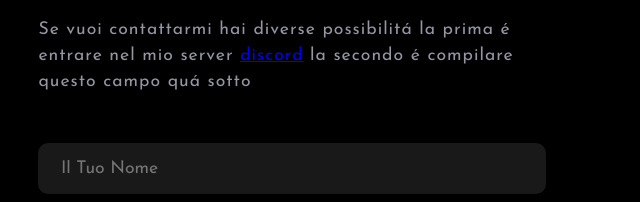
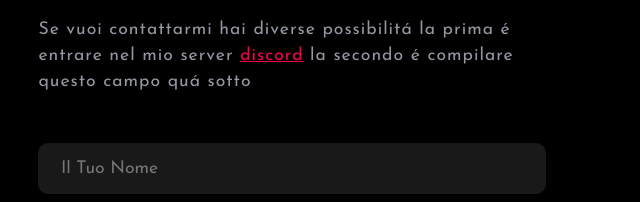
Before and after one commit to Anastusio/anastusioh, a plain HTML site: page contattami.html in a window 1280 px wide. Shown: the part 347-549 px from the top of the page, 0-640 px from the left. Drawn offline with Linux system fonts and the light colour scheme.

Commit message:
cambiato colore dellink

```diff
--- a/css/contattami.css
+++ b/css/contattami.css
@@ -97,6 +97,9 @@ span{
     font-size: 1.1rem;
     margin-bottom: 3.8rem;
 }
+.contattami a {
+    color: #f9004d;
+}
 .contattami-form form{
     position: relative;
 }
```
